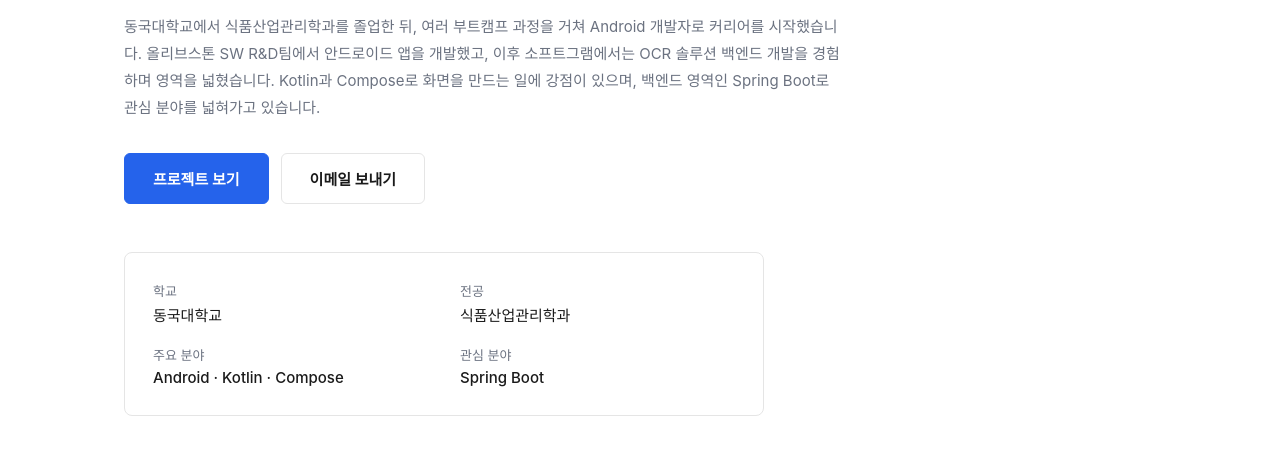
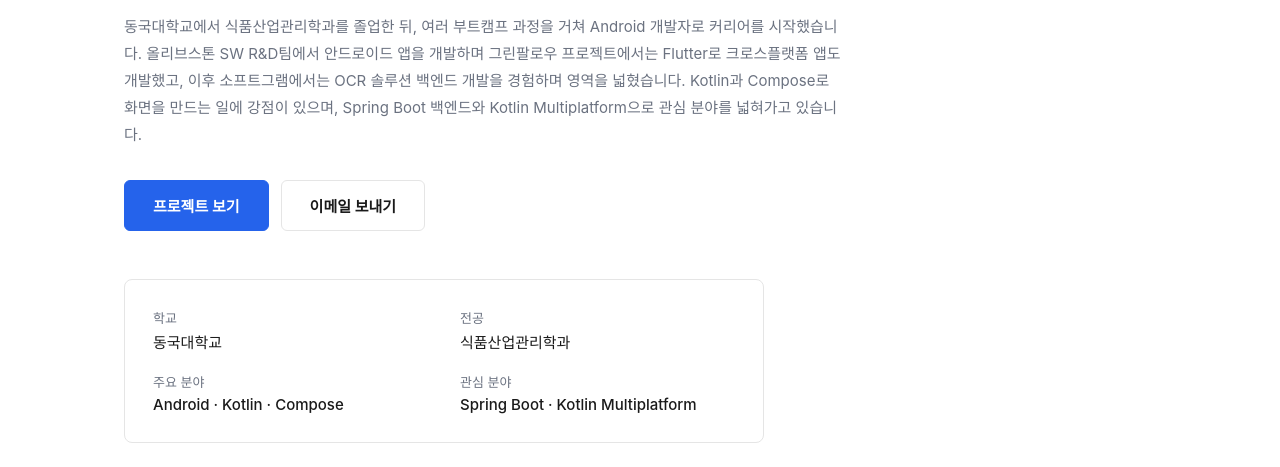
Before and after one commit to koolunkle-archive/project-hub, a plain HTML site: page about.html in a window 1280 px wide. Shown: the part 333-800 px from the top of the page. Drawn offline with Linux system fonts and the light colour scheme; a web font is replaced by a local one.

Commit message:
feat: 약올림 회고와 크로스플랫폼 경험·관심 분야 추가
- 약올림 상세에 배운점/회고 2가지 추가
- 소개 문단에 그린팔로우 Flutter 크로스플랫폼 앱 개발 경험 추가
- 관심 분야에 Kotlin Multiplatform 추가

```diff
--- a/about.html
+++ b/about.html
@@ -31,9 +31,11 @@
       <p class="about-desc">
         동국대학교에서 식품산업관리학과를 졸업한 뒤, 여러 부트캠프 과정을 거쳐
         Android 개발자로 커리어를 시작했습니다. 올리브스톤 SW R&amp;D팀에서
-        안드로이드 앱을 개발했고, 이후 소프트그램에서는 OCR 솔루션 백엔드 개발을
-        경험하며 영역을 넓혔습니다. Kotlin과 Compose로 화면을 만드는 일에 강점이
-        있으며, 백엔드 영역인 Spring Boot로 관심 분야를 넓혀가고 있습니다.
+        안드로이드 앱을 개발하며 그린팔로우 프로젝트에서는 Flutter로
+        크로스플랫폼 앱도 개발했고, 이후 소프트그램에서는 OCR 솔루션 백엔드
+        개발을 경험하며 영역을 넓혔습니다. Kotlin과 Compose로 화면을 만드는 일에
+        강점이 있으며, Spring Boot 백엔드와 Kotlin Multiplatform으로 관심 분야를
+        넓혀가고 있습니다.
       </p>
 
       <div class="about-cta">
@@ -58,7 +60,7 @@
         </div>
         <div class="about-info-row">
           <dt>관심 분야</dt>
-          <dd>Spring Boot</dd>
+          <dd>Spring Boot · Kotlin Multiplatform</dd>
         </div>
       </dl>
     </header>
@@ -88,6 +90,7 @@
           <h3 class="skill-card-title">Interested</h3>
           <div class="skill-tags">
             <span class="tech-tag">Spring Boot</span>
+            <span class="tech-tag">Kotlin Multiplatform</span>
           </div>
         </div>
       </div>
--- a/js/projects-data.js
+++ b/js/projects-data.js
@@ -18,6 +18,10 @@ const PROJECTS = {
       "서버에서 ONNX Runtime(PP-OCRv4)으로 직접 추론하던 OCR 구조를 n8n 워크플로우(외부 OCR API + LLM) 연동으로 전환했습니다. 이전 구현은 별도 브랜치(archive/onnx-local-ocr)에 보존했습니다.",
       "분석 요청은 작업 ID와 함께 202 Accepted를 즉시 반환하는 비동기 구조로 처리하고, 진행률은 SSE로, 완료·실패는 FCM으로 전달했습니다.",
       "블루-그린 배포 중에도 진행 중인 작업이 끊기지 않도록 작업 상태를 서버 밖 Redis에 두고, Redis Pub/Sub로 모든 서버 인스턴스의 SSE에 진행 이벤트를 전달했습니다.",
+    ],
+    retrospective: [
+      "OCR을 서버에서 직접 추론하던 구조를 외부 OCR API와 LLM으로 바꾸면서, 직접 구현할 부분과 외부 서비스에 맡길 부분을 정확도·운영 부담·비용 기준으로 나눠 판단하게 되었습니다.",
+      "Android 앱만 만들던 시야에서 벗어나 서버, CI/CD, 무중단 배포까지 직접 다뤄 보며, 기능 하나가 배포되어 사용자에게 닿기까지의 전체 흐름을 이해하게 되었습니다.",
     ],
     github: [
       { label: "Android", url: "https://github.com/koolunkle-yak-allim/yak-allim-android" },
```
